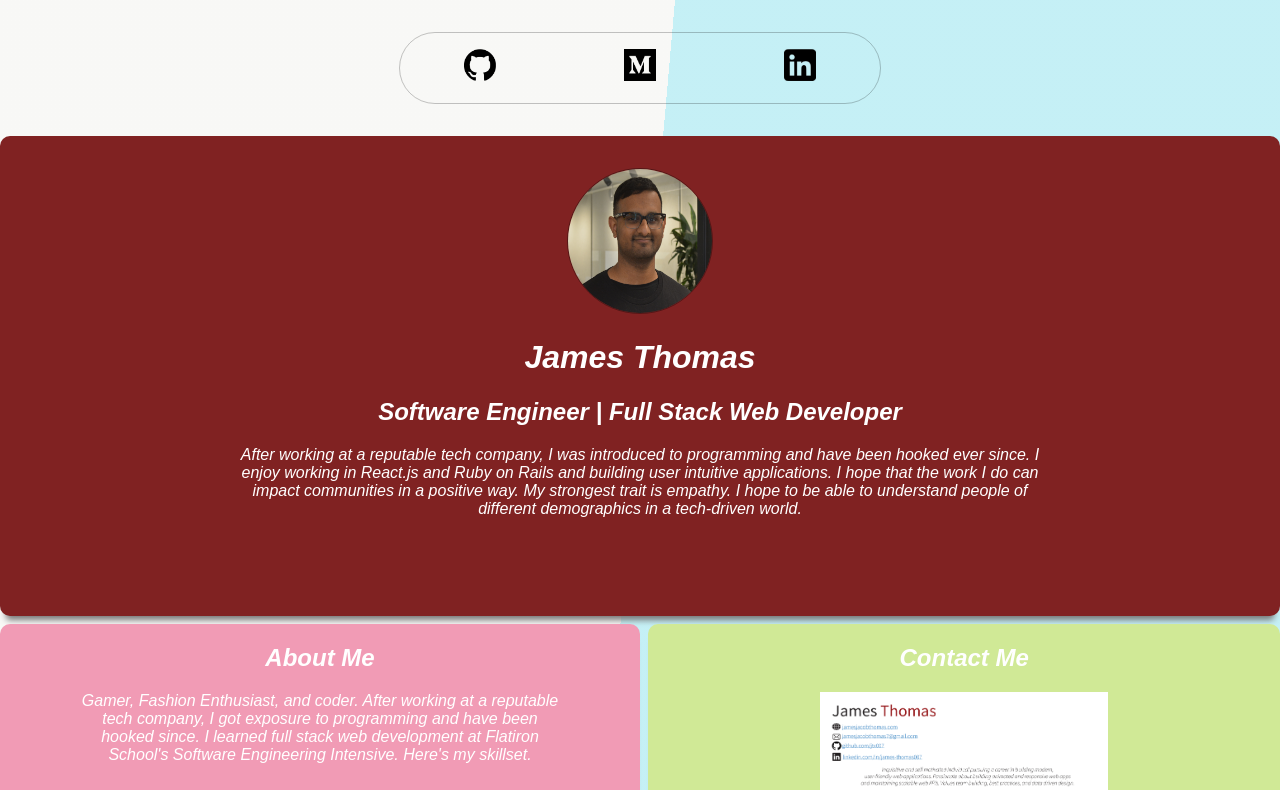
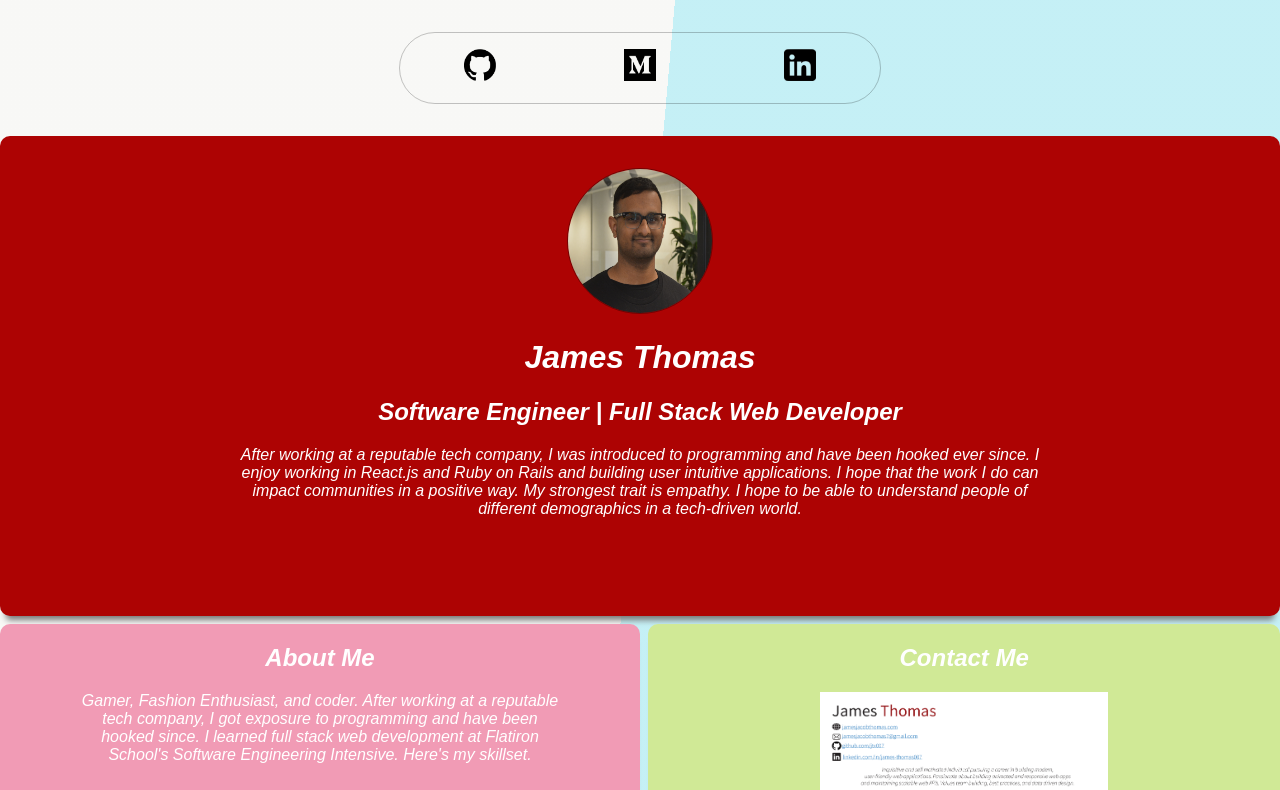
Before and after one commit to jtx007/personalWebsite, a React (Create React App) app: page / in a window 1280 px wide. Shown: the top 790 px of the page. Built offline with nearby package versions, Linux system fonts and the light colour scheme; a web font is replaced by a local one.

Commit message:
changed color of top container

```diff
--- a/src/App.css
+++ b/src/App.css
@@ -77,7 +77,7 @@ a:hover {
 
 
 .top-container{
-    background-color: rgb(128, 34, 34);
+    background-color: rgb(173, 3, 3);
     border-radius: 10px;
     max-width: 80rem;
     height: 30rem;
```
